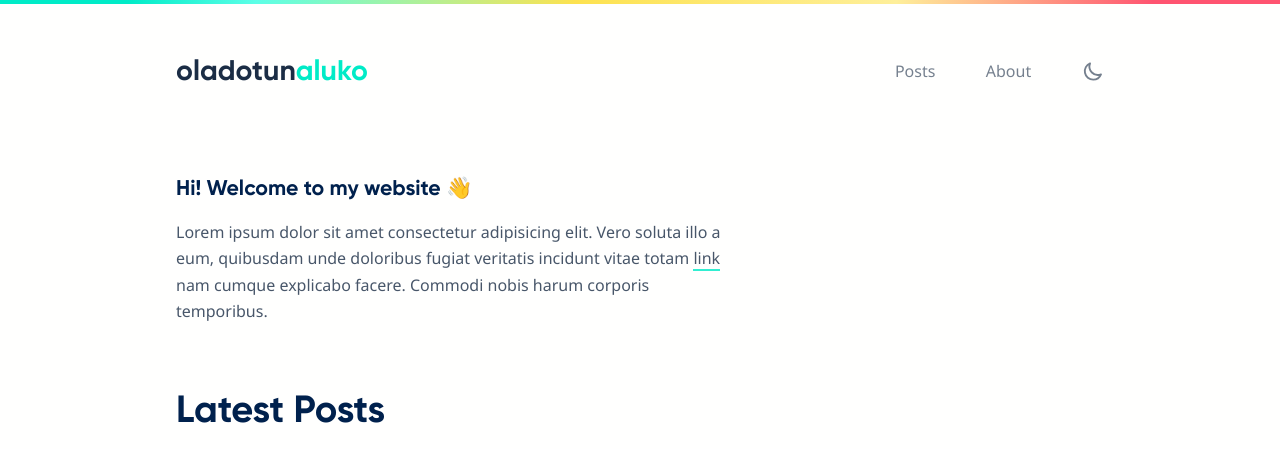
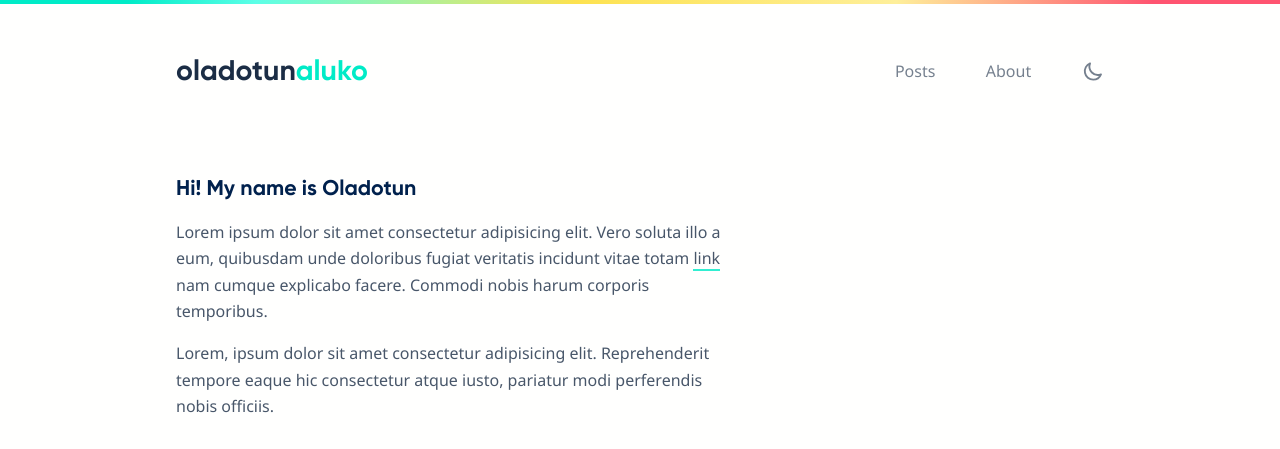
Before and after one commit to Nutod/oladotunaluko, a Next.js app: page / in a window 1280 px wide. Shown: the top 449 px of the page. Built offline with nearby package versions, Linux system fonts and the light colour scheme; grey boxes are pictures that could not be loaded.

Commit message:
Added new card option

```diff
--- a/components/Hero.js
+++ b/components/Hero.js
@@ -3,13 +3,18 @@ export default function Hero() {
     <section className="hero">
       <div className="container">
         <div>
-          <h5>Hi! Welcome to my website 👋</h5>
+          <h5>Hi! My name is Oladotun</h5>
           <p className="hero-text">
             Lorem ipsum dolor sit amet consectetur adipisicing elit. Vero soluta
             illo a eum, quibusdam unde doloribus fugiat veritatis incidunt vitae
             totam <a href="">link</a> nam cumque explicabo facere. Commodi nobis
             harum corporis temporibus.
           </p>
+          <p className="hero-text">
+            Lorem, ipsum dolor sit amet consectetur adipisicing elit.
+            Reprehenderit tempore eaque hic consectetur atque iusto, pariatur
+            modi perferendis nobis officiis.
+          </p>
         </div>
       </div>
     </section>
--- a/styles/_elements.scss
+++ b/styles/_elements.scss
@@ -55,6 +55,14 @@
     top: 0;
     left: 0;
 
+    // background: linear-gradient(
+    //     217deg,
+    //     hsl(350, 100%, 66%),
+    //     rgba(255, 0, 0, 0) 70.71%
+    //   ),
+    //   linear-gradient(127deg, hsl(171, 100%, 46%), rgba(0, 255, 0, 0) 70.71%),
+    //   linear-gradient(336deg, hsl(51, 98%, 65%), rgba(0, 0, 255, 0) 70.71%);
+
     background: linear-gradient(
         217deg,
         rgba(255, 0, 0, 0.8),
@@ -62,18 +70,10 @@
       ),
       linear-gradient(127deg, rgba(0, 255, 0, 0.8), rgba(0, 255, 0, 0) 70.71%),
       linear-gradient(336deg, rgba(0, 0, 255, 0.8), rgba(0, 0, 255, 0) 70.71%);
-
-    // background: linear-gradient(
-    //     217deg,
-    //     rgba(255, 0, 0, 0.8),
-    //     rgba(255, 0, 0, 0) 70.71%
-    //   ),
-    //   linear-gradient(127deg, rgba(0, 255, 0, 0.8), rgba(0, 255, 0, 0) 70.71%),
-    //   linear-gradient(336deg, rgba(0, 0, 255, 0.8), rgba(0, 0, 255, 0) 70.71%);
     width: 100%;
     height: 100%;
     z-index: -1;
-    opacity: 0.1;
+    opacity: 0.05;
     border-radius: 10px;
   }
 }
```
